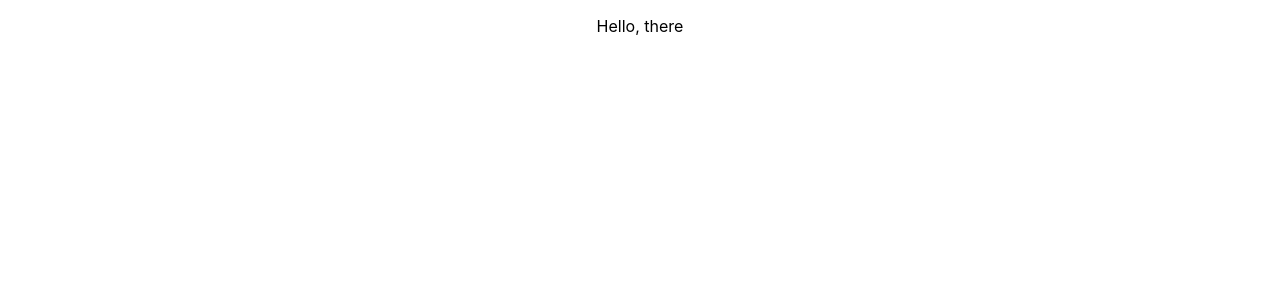
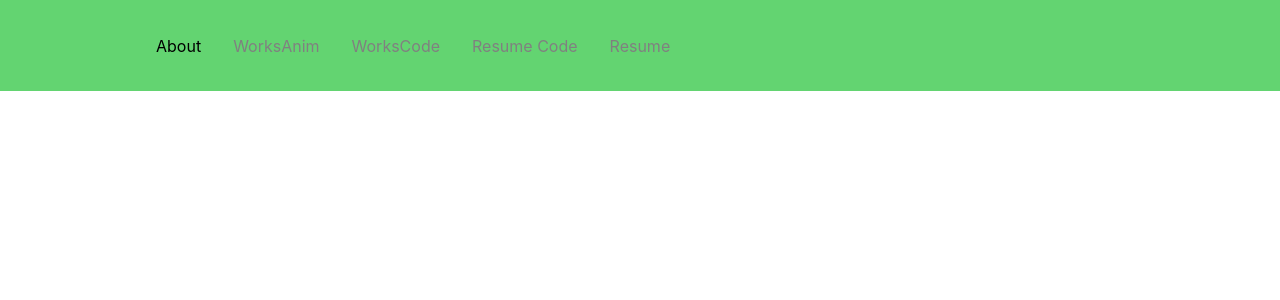
Before and after one commit to srmtwenty/amplify3, a React (Create React App) app: page / in a window 1280 px wide. Shown: the top 300 px of the page. Built offline with nearby package versions, Linux system fonts and the light colour scheme.

Commit message:
6th commit

```diff
--- a/package.json
+++ b/package.json
@@ -10,6 +10,7 @@
     "react-dom": "^18.2.0",
     "react-router-dom": "^6.19.0",
     "react-scripts": "5.0.1",
+    "styled-components": "^6.1.1",
     "web-vitals": "^2.1.4"
   },
   "scripts": {
--- a/src/App.js
+++ b/src/App.js
@@ -1,6 +1,10 @@
 import logo from './logo.svg';
 import './App.css';
-
+import {
+  Routes,
+  Route,
+  BrowserRouter as Router,
+} from "react-router-dom";
 //import About from './views/About';
 
 //import WorksAnim from './views/WorksAnim';
@@ -17,13 +21,13 @@ import './App.css';
 //import Image from './images/concept1a.jpg';
 
 //import Resume from './views/Resume';
-//import Navbar from "./components/navbar";
+import Navbar from "./components/navbar";
 
 function App() {
   return (
-    <div className="App">
-      <p>Hello, there</p>
-    </div>
+    <Router>
+      <Navbar/>
+    </Router>
   );
 }
 
```
Also changed, not shown: 1 other file (tests, documents, lock files or other folders).
